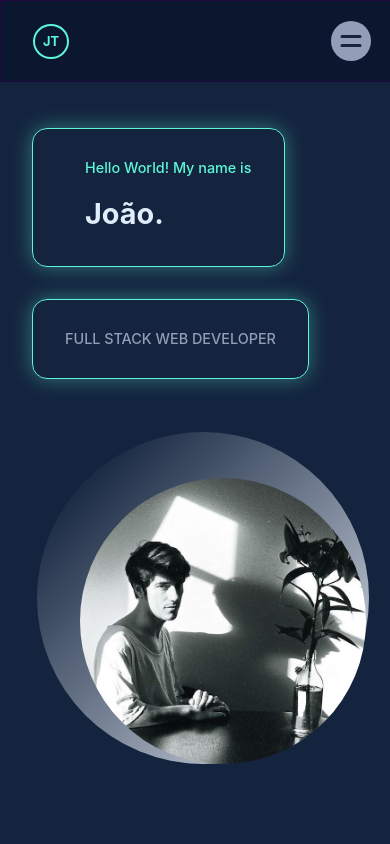
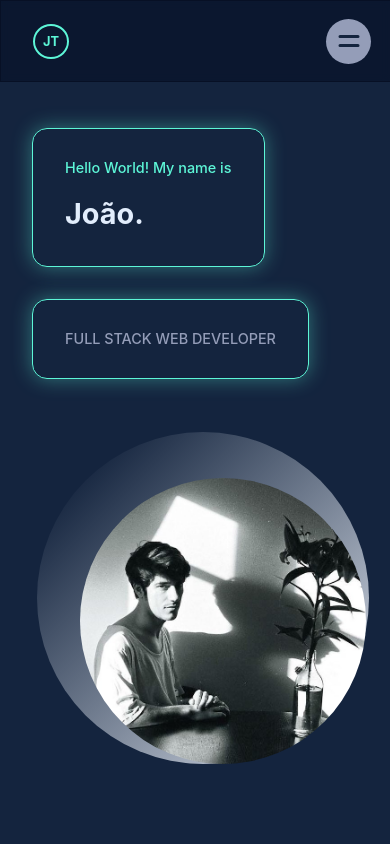
Before and after one commit to JoaoTeixeira13/portfolio, a React (Create React App) app: page / in a window 390 px wide. Shown: the top 844 px of the page. Built offline with nearby package versions, Linux system fonts and the light colour scheme.

Commit message:
mobile navbar fix

```diff
--- a/src/header/header.tsx
+++ b/src/header/header.tsx
@@ -12,7 +12,7 @@ const Header = () => {
             >
                 <div className="appHeaderBadge">
                     <div className="badgeCmp appFlex">
-                        <div style={{ marginLeft: 20 }}>
+                        <div>
                             <p className="pText">Hello World! My name is</p>
                             <h1 className="headText">João.</h1>
                         </div>
--- a/src/navbar/navbar.css
+++ b/src/navbar/navbar.css
@@ -10,7 +10,7 @@
     backdrop-filter: blur(4px);
     -webkit-backdrop-filter: blur(4px);
     z-index: 2;
-    border: 1px solid #230640;
+    border: 1px solid #071025;
 }
 
 #navbar div {
@@ -48,8 +48,8 @@
 }
 
 .appNavbarMobile {
-    width: 40px;
-    height: 40px;
+    width: 45px;
+    height: 45px;
     border-radius: 50%;
     position: relative;
     display: flex;
@@ -71,17 +71,14 @@
     right: 0;
     z-index: 5;
     color: #949db8;
+    box-sizing: content-box;
 
-    padding: 1rem;
-
-    width: 75vw;
+    width: 100vw;
     height: 100vh;
-
     display: flex;
     justify-content: flex-end;
     align-items: flex-end;
     flex-direction: column;
-    box-shadow: 0 0 20px rgba (168, 168, 168, 0.15);
 }
 .appNavbarMobile div a {
     width: 80%;
@@ -135,5 +132,4 @@
 }
 #navbar .mobileSlide {
     justify-content: center;
-    /* padding-right: 50px; */
 }
```
